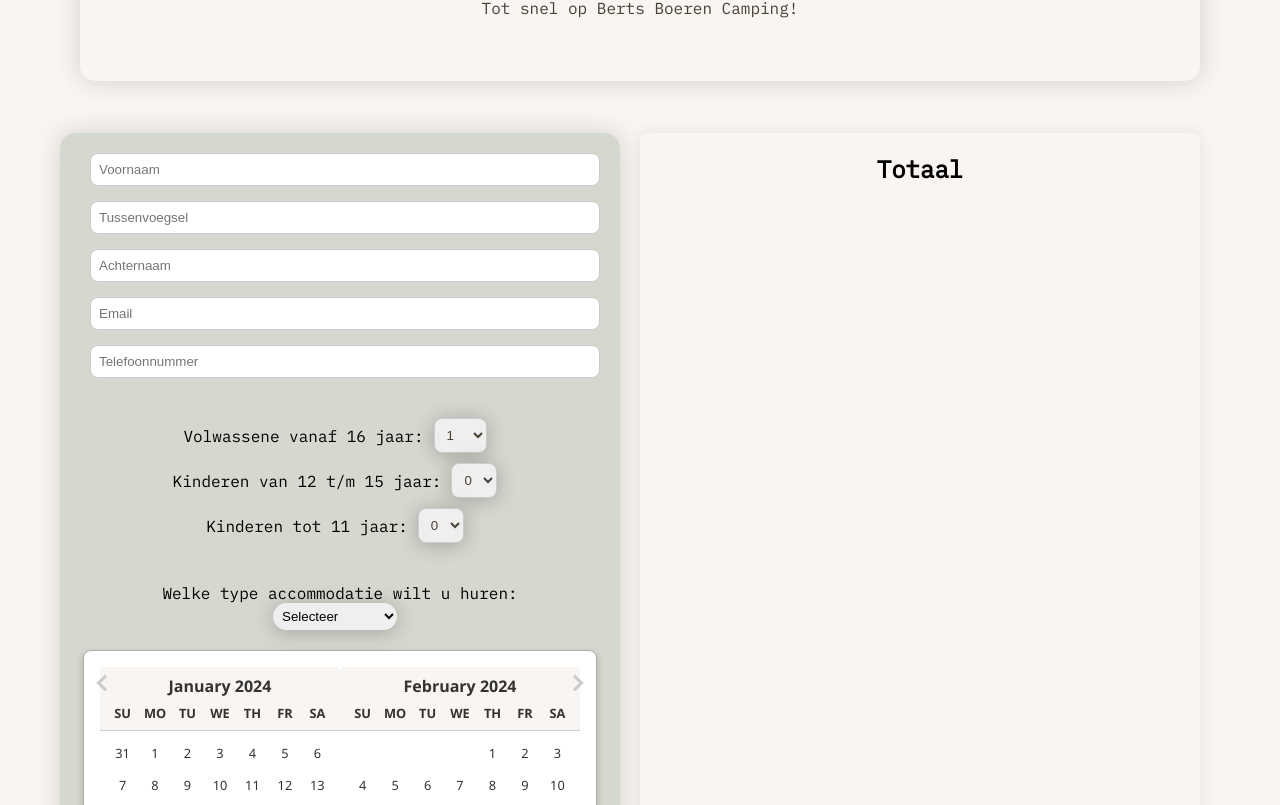
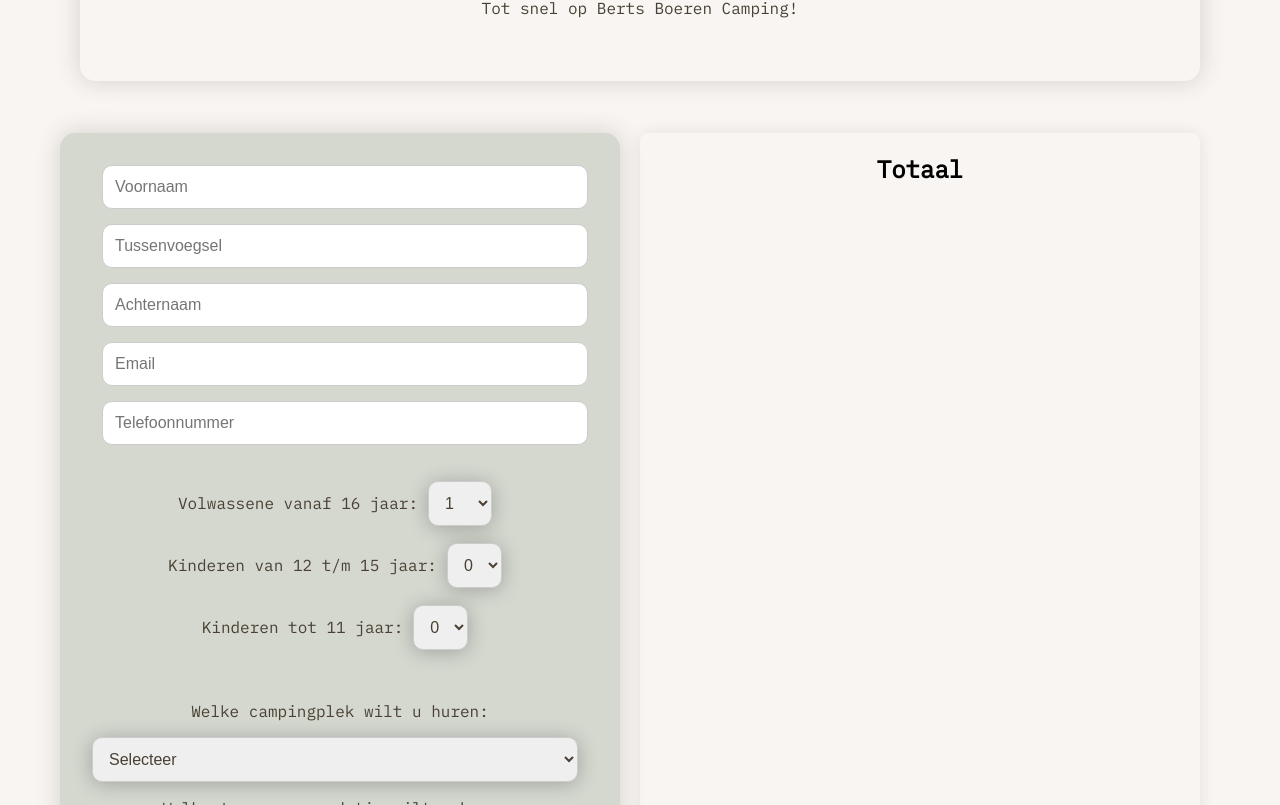
Before and after one commit to LaulensW/BertsBoerenCamping, a React (Vite) app in the folder BertsBoerenCamping/: page /booking in a window 1280 px wide. Shown: the part 735-1540 px from the top of the page. Built offline with nearby package versions, Linux system fonts and the light colour scheme.

Commit message:
Dropdown voor campingplek toegevoegd en wat styling aangepast

```diff
--- a/BertsBoerenCamping/src/components/BookingForm.css
+++ b/BertsBoerenCamping/src/components/BookingForm.css
@@ -65,8 +65,8 @@ form {
   display: flex;
   flex-direction: column;
   gap: 15px;
-  padding: 20px;
-  border-radius: 8px;
+  padding: 32px 32px 0 32px;
+  border-radius: 10px;
 }
 
 .booking-form-container form div{
@@ -77,12 +77,14 @@ form {
 
 
 form input,
-form select {
+form select,
+select{
   flex: 1;
-  padding: 8px;
-  border-radius: 8px;
+  padding: 12px;
+  border-radius: 10px;
   border: 1px solid #ccc;
   color: var(--secondary-color);
+  font-size: 16px;
 }
 
 
@@ -93,8 +95,18 @@ form select {
 }
 
 .common-section{
-  padding: 20px;
+  padding: 32px;
+  display: flex;
+  flex-direction: column;
+  border-radius: 8px;
 }
+
+
+label{
+  margin: 16px 0;
+  color: var(--secondary-color);
+}
+
 
 .customer-info {
   grid-column: 1;
--- a/BertsBoerenCamping/src/components/bookingForm.jsx
+++ b/BertsBoerenCamping/src/components/bookingForm.jsx
@@ -169,8 +169,24 @@ const BookingForm = () => {
 </section>
 
       <div className="form-section common-section">
+      <label htmlFor="accommodatieType">Welke campingplek wilt u huren: </label>
+        <select
+          id="campingType"
+          name="campingType"
+          value={formData.campingType}
+          onChange={handleSelectChange}
+        >
+          <option value="Selecteer">Selecteer</option>
+          <option value="A">A</option>
+          <option value="B">B</option>
+          <option value="C">C</option>
+          <option value="D">D</option>
+          <option value="E">E</option>
+          <option value="F">F</option>
+          <option value="G">G</option>
+        </select>
+
         <label htmlFor="accommodatieType">Welke type accommodatie wilt u huren: </label>
-        <br />
         <select
           id="accommodatieType"
           name="accommodatieType"
```
